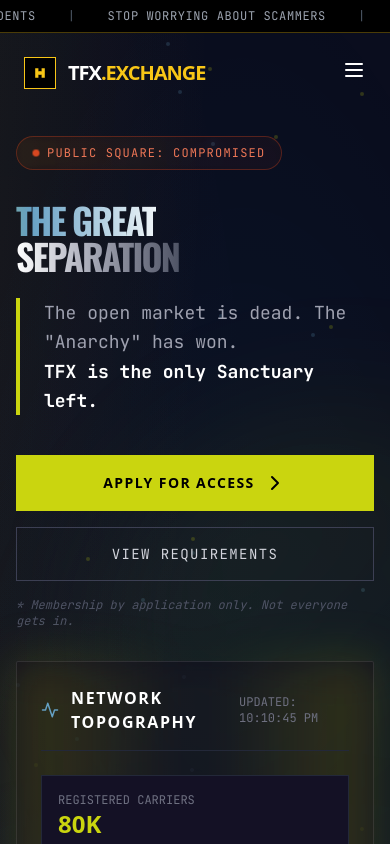
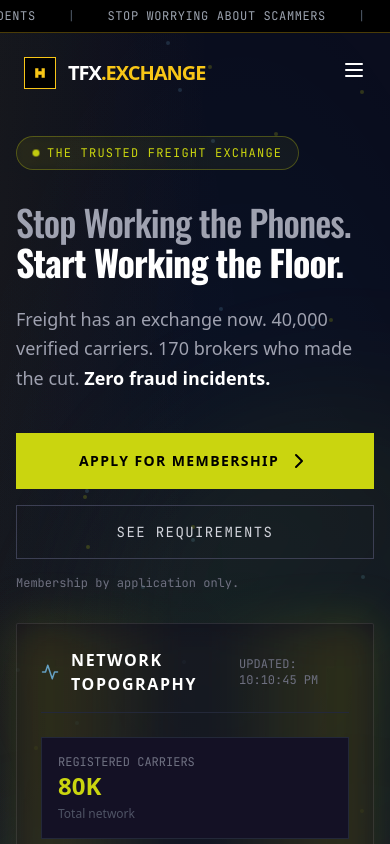
Before and after one commit to caseyglarkin2-png/TFX.Exchange, a React (Vite) app: page / in a window 390 px wide. Shown: the top 844 px of the page. Built offline with nearby package versions, Linux system fonts and the light colour scheme.

Commit message:
New hero: Wall Street for Freight - Stop Working the Phones, Start Working the Floor

```diff
--- a/src/App.jsx
+++ b/src/App.jsx
@@ -1255,32 +1255,32 @@
 
               {/* Left Column: Text */}
               <div className="lg:w-1/2 text-left pt-10">
-                <div className="inline-flex items-center gap-2 border border-red-900/50 bg-red-900/10 px-4 py-2 rounded-full mb-8 backdrop-blur-sm" style={{borderColor: 'rgba(255,68,68,0.3)'}}>
-                    <span className="w-1.5 h-1.5 bg-red-500 rounded-full animate-pulse"></span>
-                    <span className="text-red-400 font-mono text-xs uppercase tracking-widest">
-                      Public Square: Compromised
+                <div className="inline-flex items-center gap-2 border border-[#F8C617]/30 bg-[#F8C617]/5 px-4 py-2 rounded-full mb-8 backdrop-blur-sm">
+                    <span className="w-1.5 h-1.5 bg-[#F8C617] rounded-full animate-pulse"></span>
+                    <span className="text-[#F8C617] font-mono text-xs uppercase tracking-widest">
+                      The Trusted Freight Exchange
                     </span>
                 </div>
 
-                <h1 className="text-4xl sm:text-6xl md:text-8xl font-black text-white leading-none tracking-tighter mb-6">
-                    <span className="gradient-text-flow">THE GREAT</span> <br/>
-                    <span className="text-transparent bg-clip-text bg-gradient-to-r from-white via-gray-400 to-gray-600 hover:from-[#F8C617] hover:via-[#F8C617] hover:to-[#D4A017] transition-all duration-1000">SEPARATION</span>
+                <h1 className="text-4xl sm:text-5xl md:text-7xl font-black text-white leading-[1.1] tracking-tight mb-6">
+                    <span className="text-gray-400 font-medium">Stop Working the Phones.</span> <br/>
+                    <span className="text-white">Start Working the Floor.</span>
                 </h1>
 
-                <p className="text-lg md:text-xl text-gray-400 mb-10 font-mono leading-relaxed border-l-4 border-[#F8C617] pl-6">
-                    The open market is dead. The "Anarchy" has won. <br/>
-                    <span className="text-white font-bold">TFX is the only Sanctuary left.</span>
+                <p className="text-lg md:text-xl text-gray-400 mb-10 leading-relaxed max-w-xl">
+                    Freight has an exchange now. 40,000 verified carriers. 170 brokers who made the cut.
+                    <span className="text-white font-semibold"> Zero fraud incidents.</span>
                 </p>
 
                 <div className="flex flex-col sm:flex-row gap-4">
                     <button className="bg-[#F8C617] text-black px-6 sm:px-8 py-4 font-bold uppercase tracking-widest hover:bg-white transition-all flex items-center justify-center gap-2 group text-sm sm:text-base">
-                        Apply for Access <ChevronRight className="group-hover:translate-x-1 transition-transform" />
+                        Apply for Membership <ChevronRight className="group-hover:translate-x-1 transition-transform" />
                     </button>
                     <button className="border border-gray-700 text-gray-300 px-6 sm:px-8 py-4 font-mono uppercase tracking-widest hover:border-[#5BA4B5] hover:text-[#5BA4B5] transition-all text-sm sm:text-base">
-                    View Requirements
+                    See Requirements
                     </button>
                 </div>
-                <p className="text-xs text-gray-600 font-mono mt-4 italic">* Membership by application only. Not everyone gets in.</p>
+                <p className="text-xs text-gray-500 font-mono mt-4">Membership by application only.</p>
               </div>
 
               {/* Right Column: Expanded Live Feed (Command Center) */}
```
